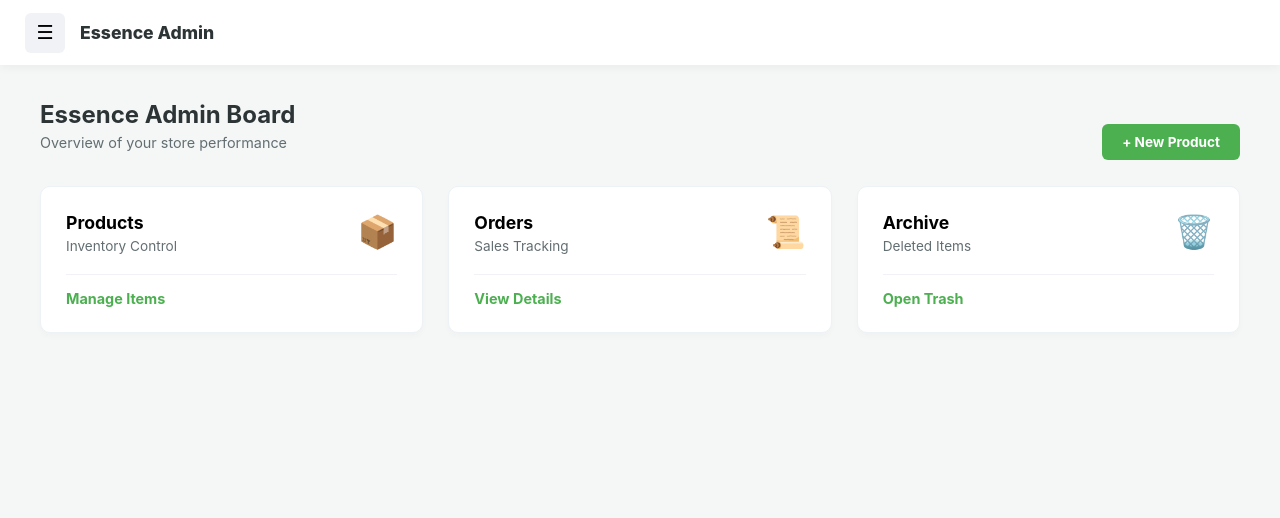
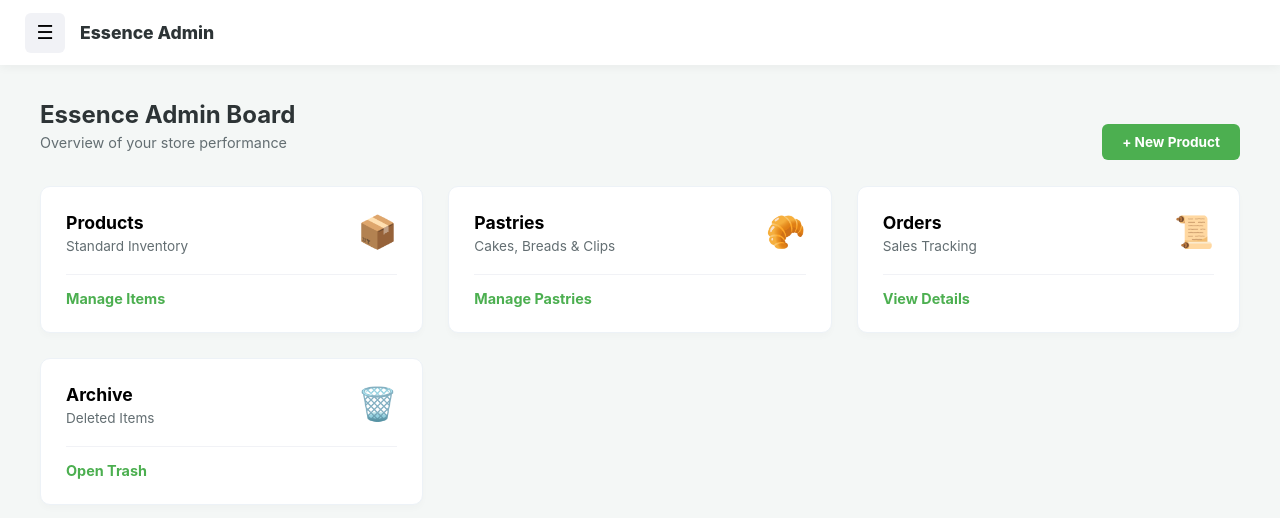
Before and after one commit to nwadikeekene4-lab/New-project-1, a React (Vite) app in the folder firstclient-frontend/: page /admin in a window 1280 px wide. Shown: the top 518 px of the page. Built offline with nearby package versions, Linux system fonts and the light colour scheme; no server answers; sample sign-in values are in the browser's storage.

Commit message:
Update AdminDashboard.jsx

```diff
--- a/firstclient-frontend/src/admin/AdminDashboard.jsx
+++ b/firstclient-frontend/src/admin/AdminDashboard.jsx
@@ -22,7 +22,6 @@ export default function AdminDashboard() {
 
   return (
     <div className="essence-dash-wrapper">
-      {/* top fixed header */}
       <div className="essence-mobile-nav">
         <button onClick={toggleSidebar} className="essence-menu-toggle">
           {isSidebarOpen ? "✕" : "☰"}
@@ -30,7 +29,6 @@ export default function AdminDashboard() {
         <span className="essence-logo-text">Essence Admin</span>
       </div>
 
-      {/* Slide-out Sidebar */}
       <aside className={`essence-sidebar ${isSidebarOpen ? "open" : "closed"}`}>
         <div className="essence-sidebar-brand">
           <h2>Essence Board</h2>
@@ -38,6 +36,12 @@ export default function AdminDashboard() {
         <nav className="essence-nav-list">
           <Link to="/admin/products" className="essence-nav-item">Manage Products</Link>
           <Link to="/admin/orders" className="essence-nav-item">View Orders</Link>
+
+          {/* ⭐ New Sidebar Link for Quick Filtering */}
+          <Link to="/admin/products?filter=pastry" className="essence-nav-item">
+            <span className="nav-icon">🍰</span> Pastry Management
+          </Link>
+
           <Link to="/admin/cms" className="essence-nav-item">
             <span className="nav-icon">✍️</span> Page Content
           </Link>
@@ -51,7 +55,6 @@ export default function AdminDashboard() {
         </nav>
       </aside>
 
-      {/* Dim overlay for mobile only */}
       {isSidebarOpen && <div className="essence-overlay" onClick={toggleSidebar}></div>}
 
       <main className={`essence-main-content ${isSidebarOpen ? "sidebar-is-open" : ""}`}>
@@ -70,11 +73,23 @@ export default function AdminDashboard() {
             <div className="card-top">
               <div className="card-txt">
                 <h3>Products</h3>
-                <p>Inventory Control</p>
+                <p>Standard Inventory</p>
               </div>
               <div className="card-icon">📦</div>
             </div>
             <Link to="/admin/products" className="card-footer-link">Manage Items</Link>
+          </div>
+
+          {/* ⭐ NEW PASTRY CARD */}
+          <div className="essence-card pastry-special">
+            <div className="card-top">
+              <div className="card-txt">
+                <h3>Pastries</h3>
+                <p>Cakes, Breads & Clips</p>
+              </div>
+              <div className="card-icon">🥐</div>
+            </div>
+            <Link to="/admin/products" className="card-footer-link">Manage Pastries</Link>
           </div>
 
           <div className="essence-card">
@@ -102,4 +117,4 @@ export default function AdminDashboard() {
       </main>
     </div>
   );
-          }
+        }
```
